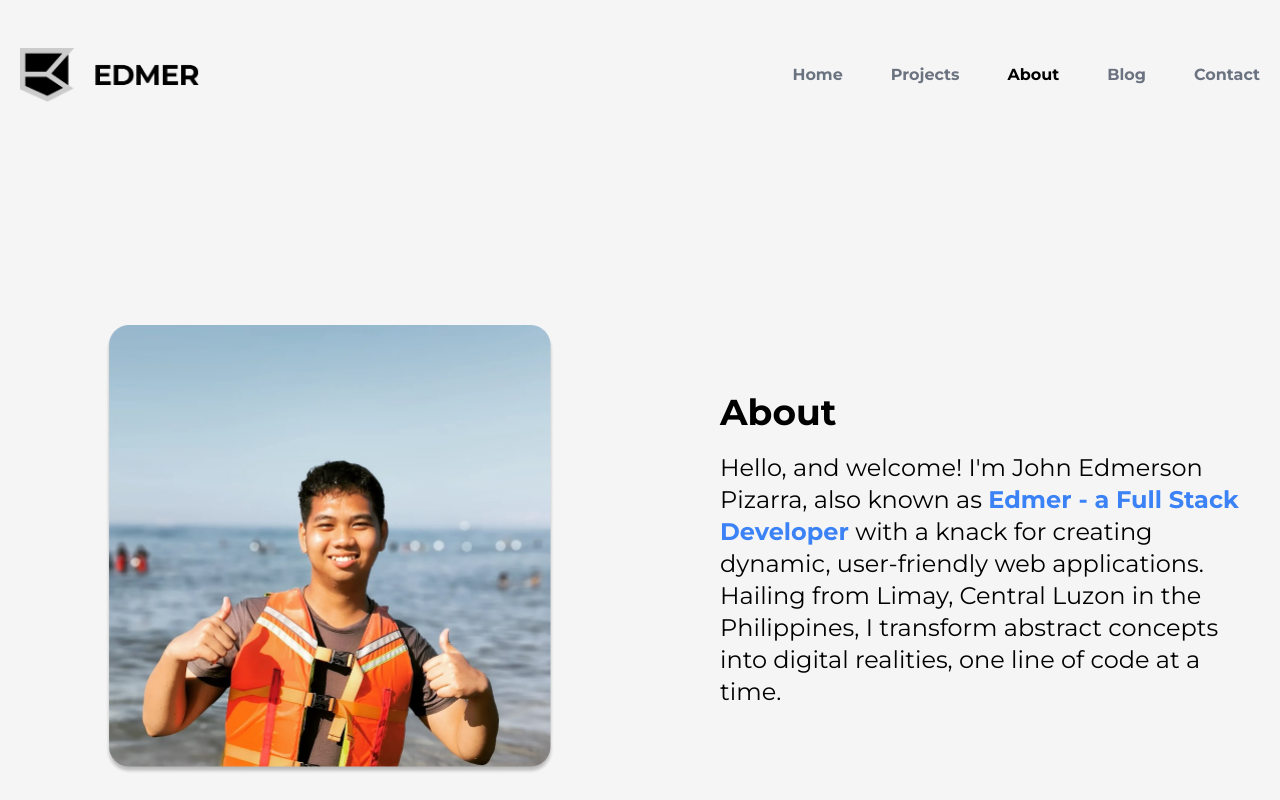
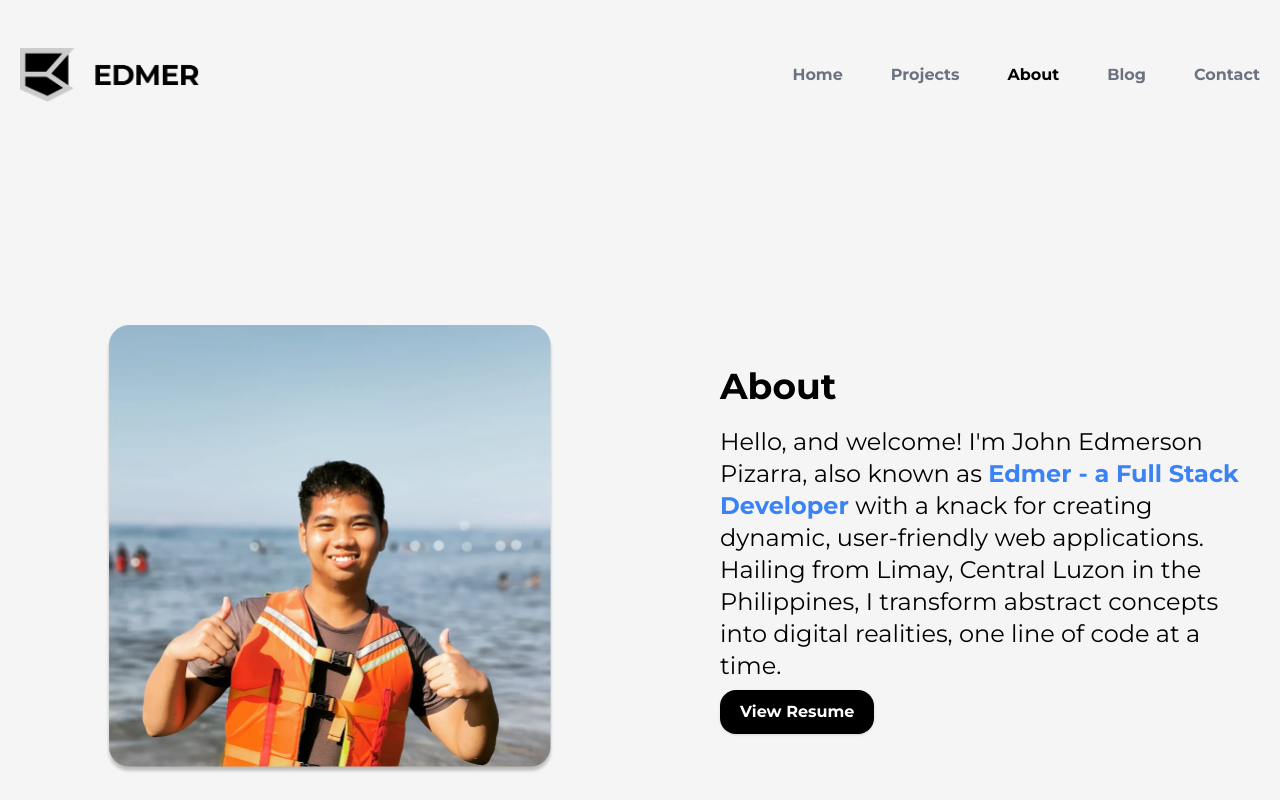
Before and after one commit to edmer664/portfolio3, a Next.js app: page /about in a window 1280 px wide. Shown: the top 800 px of the page. Built offline with nearby package versions, Linux system fonts and the light colour scheme.

Commit message:
fix: server error

```diff
--- a/app/about/page.tsx
+++ b/app/about/page.tsx
@@ -1,6 +1,8 @@
 "use client";
+// import Button from "@/components/Button";
 import SparkGenerator from "@/components/SparkGenerator";
 import Image from "next/image";
+import Link from "next/link";
 import React from "react";
 
 function About() {
@@ -20,7 +22,7 @@ function About() {
           </div>
           <div className="md:w-1/2 md:pl-20 py-10 md:py-0 text-center md:text-left">
             <h1 className="text-4xl font-bold">About</h1>
-            <p className="text-2xl  mt-5">
+            <div className="text-2xl  mt-5">
               Hello, and welcome! I&apos;m John Edmerson Pizarra, also known as{" "}
               <span className="font-bold text-blue-500">
                 Edmer - a Full Stack Developer
@@ -29,7 +31,16 @@ function About() {
               Hailing from Limay, Central Luzon in the Philippines, I transform
               abstract concepts into digital realities, one line of code at a
               time.
-            </p>
+            </div>
+            <div className="flex mt-2">
+              <Link
+                href="https://docs.google.com/document/d/1GLOYTv8wWdJmPZv5XjjUmUR-i0h0UN6tbyMYuT0TiDk/edit?usp=sharing"
+                target="_blank"
+                className="`uppercase flex gap-2 px-5 py-2.5 text-white hover:text-black items-center rounded-2xl transition-all duration-150 shadow font-bold bg-black hover:bg-white"
+              >
+                View Resume
+              </Link>
+            </div>
           </div>
         </div>
 
--- a/components/Button.tsx
+++ b/components/Button.tsx
@@ -1,3 +1,4 @@
+"use client";
 import React from "react";
 import Link from "next/link";
 
```
